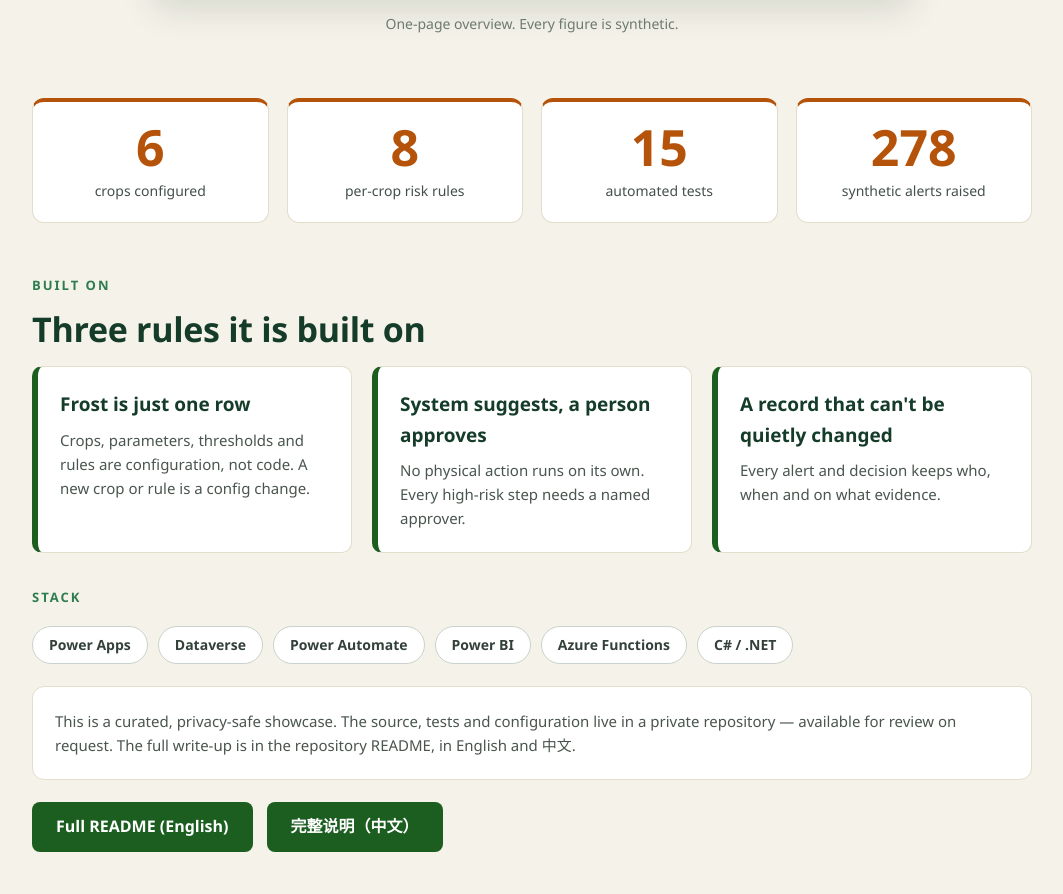
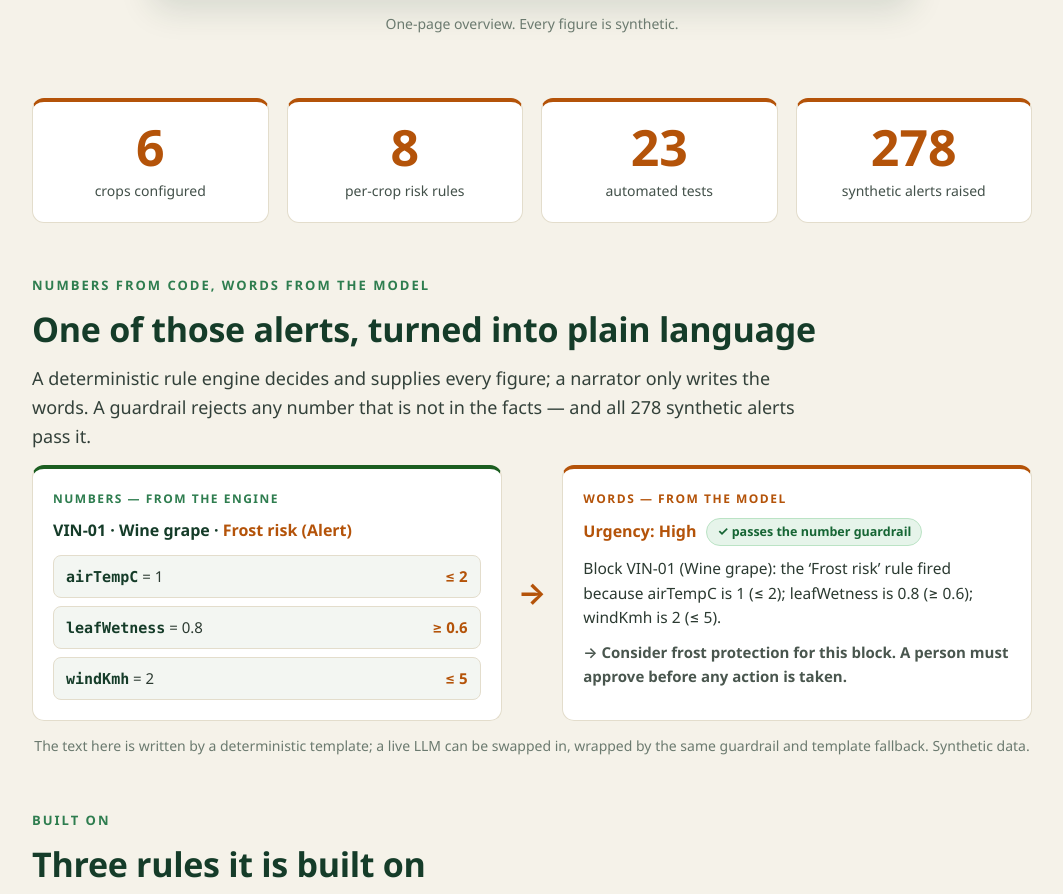
Before and after one commit to Zeeekrom/agrisentry, a plain HTML site: page index.html in a window 1280 px wide. Shown: the part 1822-2716 px from the top of the page, without its empty margins (108-1171 px from the left). Drawn offline with Linux system fonts and the light colour scheme.

Commit message:
feat(site): numbers from code, words from the model — alert to narrative card
Pages landing + both READMEs: a bilingual card showing a synthetic alert's facts turning into the grounded narrative, with a number-guardrail note; test stat 15 to 23.

```diff
--- a/index.html
+++ b/index.html
@@ -73,6 +73,29 @@
 
   .note{background:#fff;border:1px solid var(--line);border-radius:12px;padding:22px;color:#49564e;font-size:15px;margin-top:22px;}
 
+  /* AI narrative card */
+  .aicard{display:grid;grid-template-columns:1fr auto 1fr;gap:16px;align-items:stretch;margin-top:14px;}
+  .ai-facts,.ai-words{background:var(--card);border:1px solid var(--line);border-radius:12px;padding:20px;}
+  .ai-facts{border-top:4px solid var(--green);}
+  .ai-words{border-top:4px solid var(--amber);}
+  .ai-tag{font-size:12px;letter-spacing:1.5px;text-transform:uppercase;font-weight:700;color:var(--green-soft);}
+  .ai-tag.amber{color:var(--amber);}
+  .ai-head{font-weight:700;color:var(--green-deep);margin:10px 0 12px;font-size:16px;}
+  .ai-head .sev{color:var(--amber);}
+  .ai-cond{list-style:none;display:flex;flex-direction:column;gap:8px;}
+  .ai-cond li{display:flex;justify-content:space-between;gap:10px;background:#F3F6F2;border:1px solid var(--line);border-radius:8px;padding:8px 12px;font-size:15px;color:#2b3a31;}
+  .ai-cond code{font-family:"Cascadia Code",Consolas,monospace;color:var(--green-deep);font-weight:600;}
+  .ai-cond .op{color:var(--amber);font-weight:600;white-space:nowrap;}
+  .ai-arrow{display:flex;align-items:center;justify-content:center;color:var(--amber);font-size:30px;font-weight:700;}
+  .ai-urg{display:flex;flex-wrap:wrap;gap:10px;align-items:center;font-weight:700;color:var(--amber);margin:10px 0;}
+  .ai-urg .guard{font-size:12.5px;font-weight:700;color:#166534;background:#E6F4EA;border:1px solid #BBE3C5;border-radius:100px;padding:3px 10px;}
+  .ai-exp{font-size:15.5px;color:#2b3a31;}
+  .ai-rec{font-size:15px;color:#49564e;margin-top:10px;font-weight:600;}
+  @media (max-width:720px){
+    .aicard{grid-template-columns:1fr;}
+    .ai-arrow{transform:rotate(90deg);font-size:24px;}
+  }
+
   /* footer */
   footer{background:var(--green-deep);color:#fff;padding:40px 0;margin-top:10px;}
   footer .name{font-size:24px;font-weight:700;}
@@ -126,9 +149,50 @@
     <div class="stats">
       <div class="stat"><div class="n">6</div><div class="l" data-en="crops configured" data-zh="已配置作物">crops configured</div></div>
       <div class="stat"><div class="n">8</div><div class="l" data-en="per-crop risk rules" data-zh="按作物的风险规则">per-crop risk rules</div></div>
-      <div class="stat"><div class="n">15</div><div class="l" data-en="automated tests" data-zh="自动化测试">automated tests</div></div>
+      <div class="stat"><div class="n">23</div><div class="l" data-en="automated tests" data-zh="自动化测试">automated tests</div></div>
       <div class="stat"><div class="n">278</div><div class="l" data-en="synthetic alerts raised" data-zh="触发的合成告警">synthetic alerts raised</div></div>
     </div>
+  </div>
+</section>
+
+<!-- AI narrative card -->
+<section id="ai" style="padding-top:0">
+  <div class="wrap">
+    <div class="kicker" data-en="Numbers from code, words from the model" data-zh="数字来自代码，文字来自模型">Numbers from code, words from the model</div>
+    <h2 data-en="One of those alerts, turned into plain language" data-zh="把其中一条告警，变成人话">One of those alerts, turned into plain language</h2>
+    <p class="lead"
+       data-en="A deterministic rule engine decides and supplies every figure; a narrator only writes the words. A guardrail rejects any number that is not in the facts — and all 278 synthetic alerts pass it."
+       data-zh="判定和每个数字都来自确定性规则引擎；叙述只负责措辞。一道护栏会挡下任何不在事实里的数字——278 条合成告警全部通过。">A deterministic rule engine decides and supplies every figure; a narrator only writes the words. A guardrail rejects any number that is not in the facts — and all 278 synthetic alerts pass it.</p>
+
+    <div class="aicard">
+      <div class="ai-facts">
+        <div class="ai-tag" data-en="Numbers — from the engine" data-zh="数字 — 来自引擎">Numbers — from the engine</div>
+        <div class="ai-head">VIN-01 · <span data-en="Wine grape" data-zh="酿酒葡萄">Wine grape</span> · <span class="sev" data-en="Frost risk (Alert)" data-zh="霜冻风险（Alert）">Frost risk (Alert)</span></div>
+        <ul class="ai-cond">
+          <li><span><code>airTempC</code> = 1</span><span class="op">≤ 2</span></li>
+          <li><span><code>leafWetness</code> = 0.8</span><span class="op">≥ 0.6</span></li>
+          <li><span><code>windKmh</code> = 2</span><span class="op">≤ 5</span></li>
+        </ul>
+      </div>
+      <div class="ai-arrow" aria-hidden="true">→</div>
+      <div class="ai-words">
+        <div class="ai-tag amber" data-en="Words — from the model" data-zh="文字 — 来自模型">Words — from the model</div>
+        <div class="ai-urg">
+          <span data-en="Urgency: High" data-zh="紧急度：高">Urgency: High</span>
+          <span class="guard" data-en="✓ passes the number guardrail" data-zh="✓ 通过数字护栏">✓ passes the number guardrail</span>
+        </div>
+        <p class="ai-exp"
+           data-en="Block VIN-01 (Wine grape): the ‘Frost risk’ rule fired because airTempC is 1 (≤ 2); leafWetness is 0.8 (≥ 0.6); windKmh is 2 (≤ 5)."
+           data-zh="地块 VIN-01（酿酒葡萄）：‘霜冻风险’规则触发，因为 airTempC 为 1（≤ 2）；leafWetness 为 0.8（≥ 0.6）；windKmh 为 2（≤ 5）。">Block VIN-01 (Wine grape): the ‘Frost risk’ rule fired because airTempC is 1 (≤ 2); leafWetness is 0.8 (≥ 0.6); windKmh is 2 (≤ 5).</p>
+        <p class="ai-rec"
+           data-en="→ Consider frost protection for this block. A person must approve before any action is taken."
+           data-zh="→ 考虑为该地块做防霜保护。任何动作执行前都需人工批准。">→ Consider frost protection for this block. A person must approve before any action is taken.</p>
+      </div>
+    </div>
+
+    <p class="poster-cap"
+       data-en="The text here is written by a deterministic template; a live LLM can be swapped in, wrapped by the same guardrail and template fallback. Synthetic data."
+       data-zh="这里的文字由确定性模板生成；可换成在线大模型，外面包同一道护栏与模板兜底。合成数据。">The text here is written by a deterministic template; a live LLM can be swapped in, wrapped by the same guardrail and template fallback. Synthetic data.</p>
   </div>
 </section>
 
@@ -178,8 +242,8 @@
     <div class="name serif">Yuxiang (Evan) Huang</div>
     <div class="url"><a href="https://github.com/Zeeekrom/agrisentry">github.com/Zeeekrom/agrisentry</a></div>
     <div class="disclaimer"
-         data-en="An independent portfolio prototype — not affiliated with any real farm or organisation. Synthetic data only; no real-world actions. The rule engine and Power BI model are built; the Power Apps, Dataverse and automation layers are in progress. Source is private, available on request."
-         data-zh="一个独立的作品原型——与任何真实农场或机构无关。仅使用合成数据，不执行任何真实世界的动作。规则引擎与 Power BI 模型已完成；Power Apps、Dataverse 与自动化层仍在进行中。源码私有，可应要求提供。">An independent portfolio prototype — not affiliated with any real farm or organisation. Synthetic data only; no real-world actions. The rule engine and Power BI model are built; the Power Apps, Dataverse and automation layers are in progress. Source is private, available on request.</div>
+         data-en="An independent portfolio prototype — not affiliated with any real farm or organisation. Synthetic data only; no real-world actions. The rule engine, a grounded AI narrative layer and the Power BI model are built; the Power Apps, Dataverse and automation layers are in progress. Source is private, available on request."
+         data-zh="一个独立的作品原型——与任何真实农场或机构无关。仅使用合成数据，不执行任何真实世界的动作。规则引擎、一层 grounded AI 带文解释、Power BI 模型均已完成；Power Apps、Dataverse 与自动化层仍在进行中。源码私有，可应要求提供。">An independent portfolio prototype — not affiliated with any real farm or organisation. Synthetic data only; no real-world actions. The rule engine, a grounded AI narrative layer and the Power BI model are built; the Power Apps, Dataverse and automation layers are in progress. Source is private, available on request.</div>
   </div>
 </footer>
 
```
Also changed, not shown: 2 other files.
